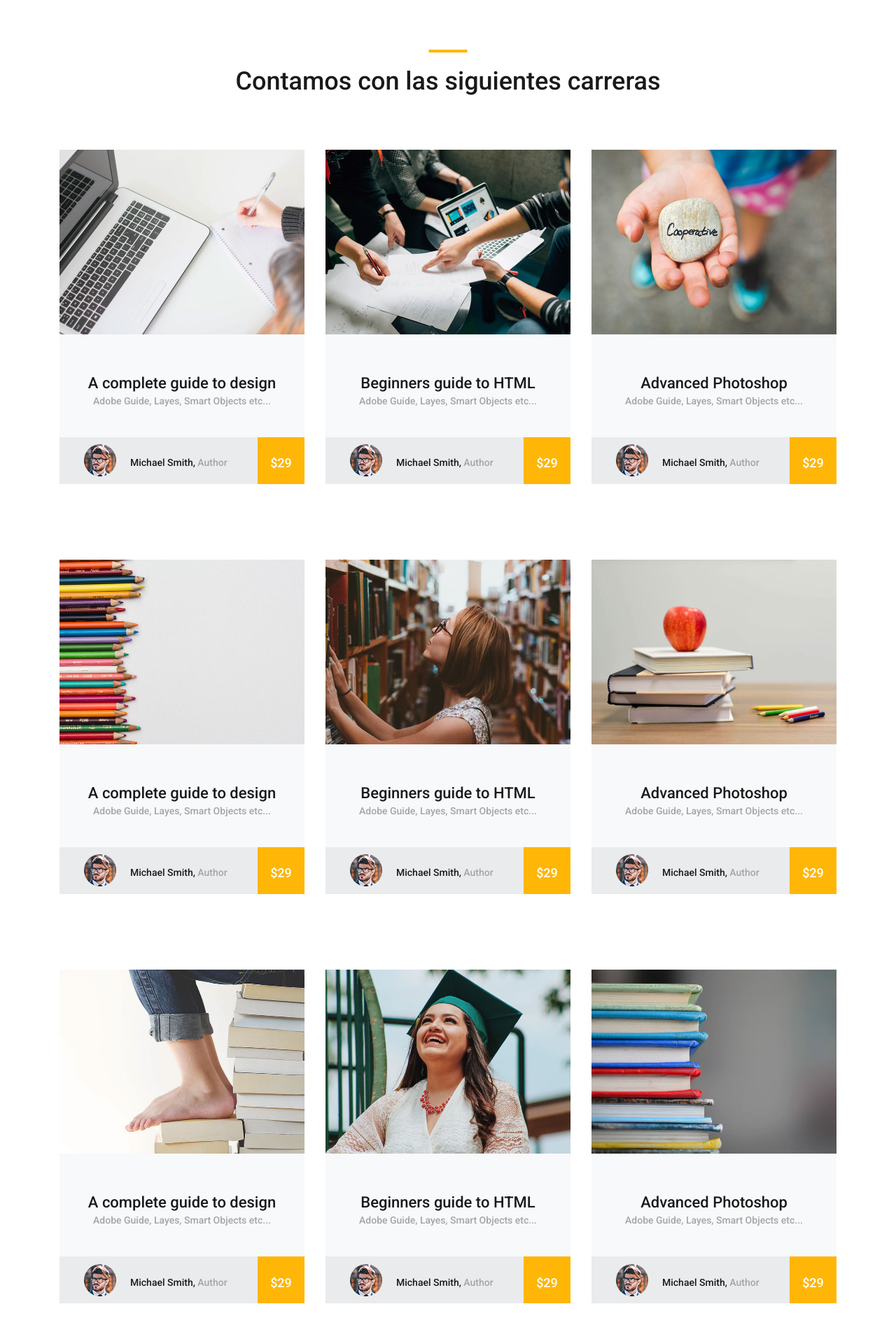
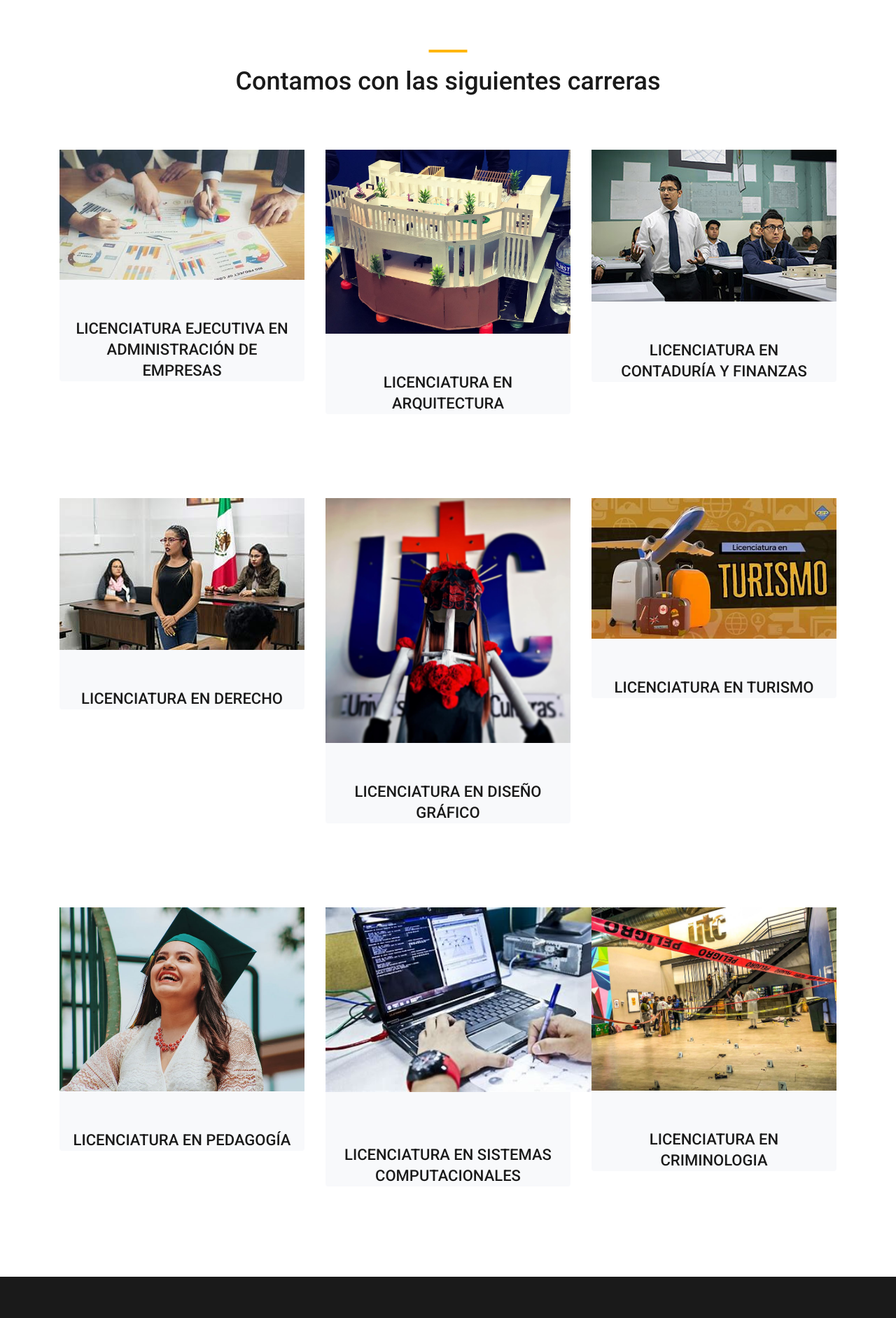
Before and after one commit to JoseFaMG/Sistemas-de-Calificaciones, a PHP site: page /courses.html in a window 1280 px wide. Shown: the part 493-2377 px from the top of the page at 70% size. Run offline with PHP 8.4, Linux system fonts and the light colour scheme.

Commit message:
actualizar

```diff
--- a/courses.html
+++ b/courses.html
@@ -119,17 +119,14 @@
 				<!-- Popular Course Item -->
 				<div class="col-lg-4 course_box">
 					<div class="card">
-						<img class="card-img-top" src="images/course_1.jpg" alt="https://unsplash.com/@kellybrito">
+						<img class="card-img-top" src="assets/Images/ADMIEMPRE.jpg" alt="https://unsplash.com/@kellybrito">
 						<div class="card-body text-center">
-							<div class="card-title"><a href="courses.html">A complete guide to design</a></div>
-							<div class="card-text">Adobe Guide, Layes, Smart Objects etc...</div>
-						</div>
-						<div class="price_box d-flex flex-row align-items-center">
-							<div class="course_author_image">
-								<img src="images/author.jpg" alt="https://unsplash.com/@mehdizadeh">
-							</div>
-							<div class="course_author_name">Michael Smith, <span>Author</span></div>
-							<div class="course_price d-flex flex-column align-items-center justify-content-center"><span>$29</span></div>
+							<div class="card-title"><a href="courses.html">LICENCIATURA EJECUTIVA EN ADMINISTRACIÓN DE EMPRESAS</a></div>
+
+
+
+
+
 						</div>
 					</div>
 				</div>
@@ -137,17 +134,11 @@
 				<!-- Popular Course Item -->
 				<div class="col-lg-4 course_box">
 					<div class="card">
-						<img class="card-img-top" src="images/course_2.jpg" alt="https://unsplash.com/@cikstefan">
+						<img class="card-img-top" src="assets/Images/ARQUI.jpg" alt="https://unsplash.com/@cikstefan">
 						<div class="card-body text-center">
-							<div class="card-title"><a href="courses.html">Beginners guide to HTML</a></div>
-							<div class="card-text">Adobe Guide, Layes, Smart Objects etc...</div>
-						</div>
-						<div class="price_box d-flex flex-row align-items-center">
-							<div class="course_author_image">
-								<img src="images/author.jpg" alt="https://unsplash.com/@mehdizadeh">
-							</div>
-							<div class="course_author_name">Michael Smith, <span>Author</span></div>
-							<div class="course_price d-flex flex-column align-items-center justify-content-center"><span>$29</span></div>
+							<div class="card-title"><a href="courses.html">LICENCIATURA EN ARQUITECTURA</a></div>
+
+
 						</div>
 					</div>
 				</div>
@@ -155,17 +146,22 @@
 				<!-- Popular Course Item -->
 				<div class="col-lg-4 course_box">
 					<div class="card">
-						<img class="card-img-top" src="images/course_3.jpg" alt="https://unsplash.com/@dsmacinnes">
+						<img class="card-img-top" src="assets/Images/CONTA.jpg" alt="https://unsplash.com/@dsmacinnes">
 						<div class="card-body text-center">
-							<div class="card-title"><a href="courses.html">Advanced Photoshop</a></div>
-							<div class="card-text">Adobe Guide, Layes, Smart Objects etc...</div>
+							<div class="card-title"><a href="courses.html">LICENCIATURA EN CONTADURÍA Y FINANZAS</a></div>
 						</div>
-						<div class="price_box d-flex flex-row align-items-center">
-							<div class="course_author_image">
-								<img src="images/author.jpg" alt="https://unsplash.com/@mehdizadeh">
-							</div>
-							<div class="course_author_name">Michael Smith, <span>Author</span></div>
-							<div class="course_price d-flex flex-column align-items-center justify-content-center"><span>$29</span></div>
+
+
+					</div>
+				</div>
+
+				<!-- Popular Course Item -->
+				<div class="col-lg-4 course_box">
+					<div class="card">
+						<img class="card-img-top" src="assets/Images/DERE.jpg" alt="https://unsplash.com/@kellitungay">
+						<div class="card-body text-center">
+							<div class="card-title"><a href="courses.html">LICENCIATURA EN DERECHO</a></div>
+
 						</div>
 					</div>
 				</div>
@@ -173,17 +169,10 @@
 				<!-- Popular Course Item -->
 				<div class="col-lg-4 course_box">
 					<div class="card">
-						<img class="card-img-top" src="images/course_4.jpg" alt="https://unsplash.com/@kellitungay">
+						<img class="card-img-top" src="assets/Images/diseño.jpg" alt="https://unsplash.com/@claybanks1989">
 						<div class="card-body text-center">
-							<div class="card-title"><a href="courses.html">A complete guide to design</a></div>
-							<div class="card-text">Adobe Guide, Layes, Smart Objects etc...</div>
-						</div>
-						<div class="price_box d-flex flex-row align-items-center">
-							<div class="course_author_image">
-								<img src="images/author.jpg" alt="https://unsplash.com/@mehdizadeh">
-							</div>
-							<div class="course_author_name">Michael Smith, <span>Author</span></div>
-							<div class="course_price d-flex flex-column align-items-center justify-content-center"><span>$29</span></div>
+							<div class="card-title"><a href="courses.html">LICENCIATURA EN DISEÑO GRÁFICO</a></div>
+
 						</div>
 					</div>
 				</div>
@@ -191,90 +180,40 @@
 				<!-- Popular Course Item -->
 				<div class="col-lg-4 course_box">
 					<div class="card">
-						<img class="card-img-top" src="images/course_5.jpg" alt="https://unsplash.com/@claybanks1989">
+						<img class="card-img-top" src="assets/Images/TURI.jpg" alt="https://unsplash.com/@element5digital">
 						<div class="card-body text-center">
-							<div class="card-title"><a href="courses.html">Beginners guide to HTML</a></div>
-							<div class="card-text">Adobe Guide, Layes, Smart Objects etc...</div>
-						</div>
-						<div class="price_box d-flex flex-row align-items-center">
-							<div class="course_author_image">
-								<img src="images/author.jpg" alt="https://unsplash.com/@mehdizadeh">
+							<div class="card-title"><a href="courses.html">LICENCIATURA EN TURISMO</a></div>
 							</div>
-							<div class="course_author_name">Michael Smith, <span>Author</span></div>
-							<div class="course_price d-flex flex-column align-items-center justify-content-center"><span>$29</span></div>
-						</div>
 					</div>
 				</div>
 
 				<!-- Popular Course Item -->
 				<div class="col-lg-4 course_box">
 					<div class="card">
-						<img class="card-img-top" src="images/course_6.jpg" alt="https://unsplash.com/@element5digital">
+						<img class="card-img-top" src="images/course_8.jpg" alt="https://unsplash.com/@gaellemm">
 						<div class="card-body text-center">
-							<div class="card-title"><a href="courses.html">Advanced Photoshop</a></div>
-							<div class="card-text">Adobe Guide, Layes, Smart Objects etc...</div>
-						</div>
-						<div class="price_box d-flex flex-row align-items-center">
-							<div class="course_author_image">
-								<img src="images/author.jpg" alt="https://unsplash.com/@mehdizadeh">
-							</div>
-							<div class="course_author_name">Michael Smith, <span>Author</span></div>
-							<div class="course_price d-flex flex-column align-items-center justify-content-center"><span>$29</span></div>
-						</div>
+							<div class="card-title"><a href="courses.html">LICENCIATURA EN PEDAGOGÍA</a></div>
+					</div>
 					</div>
 				</div>
 
 				<!-- Popular Course Item -->
 				<div class="col-lg-4 course_box">
 					<div class="card">
-						<img class="card-img-top" src="images/course_7.jpg" alt="https://unsplash.com/@gaellemm">
+						<img class="card-img-top1" src="assets/Images/SISTEMAS.jpg" alt="https://unsplash.com/@juanmramosjr">
 						<div class="card-body text-center">
-							<div class="card-title"><a href="courses.html">A complete guide to design</a></div>
-							<div class="card-text">Adobe Guide, Layes, Smart Objects etc...</div>
-						</div>
-						<div class="price_box d-flex flex-row align-items-center">
-							<div class="course_author_image">
-								<img src="images/author.jpg" alt="https://unsplash.com/@mehdizadeh">
+							<div class="card-title"><a href="courses.html">LICENCIATURA EN SISTEMAS COMPUTACIONALES</a></div>
 							</div>
-							<div class="course_author_name">Michael Smith, <span>Author</span></div>
-							<div class="course_price d-flex flex-column align-items-center justify-content-center"><span>$29</span></div>
-						</div>
 					</div>
 				</div>
 
 				<!-- Popular Course Item -->
 				<div class="col-lg-4 course_box">
 					<div class="card">
-						<img class="card-img-top" src="images/course_8.jpg" alt="https://unsplash.com/@juanmramosjr">
+						<img class="card-img-top" src="assets/Images/crimi.jpg" alt="https://unsplash.com/@kimberlyfarmer">
 						<div class="card-body text-center">
-							<div class="card-title"><a href="courses.html">Beginners guide to HTML</a></div>
-							<div class="card-text">Adobe Guide, Layes, Smart Objects etc...</div>
-						</div>
-						<div class="price_box d-flex flex-row align-items-center">
-							<div class="course_author_image">
-								<img src="images/author.jpg" alt="https://unsplash.com/@mehdizadeh">
+							<div class="card-title"><a href="courses.html">LICENCIATURA EN CRIMINOLOGIA</a></div>
 							</div>
-							<div class="course_author_name">Michael Smith, <span>Author</span></div>
-							<div class="course_price d-flex flex-column align-items-center justify-content-center"><span>$29</span></div>
-						</div>
-					</div>
-				</div>
-
-				<!-- Popular Course Item -->
-				<div class="col-lg-4 course_box">
-					<div class="card">
-						<img class="card-img-top" src="images/course_9.jpg" alt="https://unsplash.com/@kimberlyfarmer">
-						<div class="card-body text-center">
-							<div class="card-title"><a href="courses.html">Advanced Photoshop</a></div>
-							<div class="card-text">Adobe Guide, Layes, Smart Objects etc...</div>
-						</div>
-						<div class="price_box d-flex flex-row align-items-center">
-							<div class="course_author_image">
-								<img src="images/author.jpg" alt="https://unsplash.com/@mehdizadeh">
-							</div>
-							<div class="course_author_name">Michael Smith, <span>Author</span></div>
-							<div class="course_price d-flex flex-column align-items-center justify-content-center"><span>$29</span></div>
-						</div>
 					</div>
 				</div>
 
@@ -293,7 +232,7 @@
 				<div class="row">
 					<div class="col">
 						<div class="section_title text-center">
-							<h1>Subscribe to newsletter</h1>
+							<h1>Ingresa tu correo para recibir mas informes </h1>
 						</div>
 					</div>
 				</div>
--- a/styles/courses_responsive.css
+++ b/styles/courses_responsive.css
@@ -358,6 +358,11 @@
 	{
 		font-size: 40px;
 	}
+	.card-img-top {
+		width: 100%; /* Establecer el ancho al 100% para que se ajuste al contenedor */
+		height: auto; /* Esto mantiene la proporción original de la imagen */
+	}
+
 	.card-title
 	{
 		margin-top: 30px;
@@ -513,6 +518,17 @@
 }
 .logo img {
     width: 100px;
-
+	height: auto; /* Mantener la proporción original */
     height: auto ; /* Esto mantiene la proporción original */
 }
+
+.card-img-top{
+    width: 100%; /* Establecer el ancho al 100% para que se ajuste al contenedor */
+    height: auto;
+}
+.card-img-top1{
+	width: 110%;
+    height: auto;
+
+	margin-bottom: 20px;
+}
```
Also changed, not shown: assets/Images/ADMIEMPRE.jpg (added), assets/Images/ARQUI.jpg (added), assets/Images/CONTA.jpg (added), assets/Images/DERE.jpg (added), assets/Images/SISTEMAS.jpg (added), assets/Images/TURI.jpg (added).
